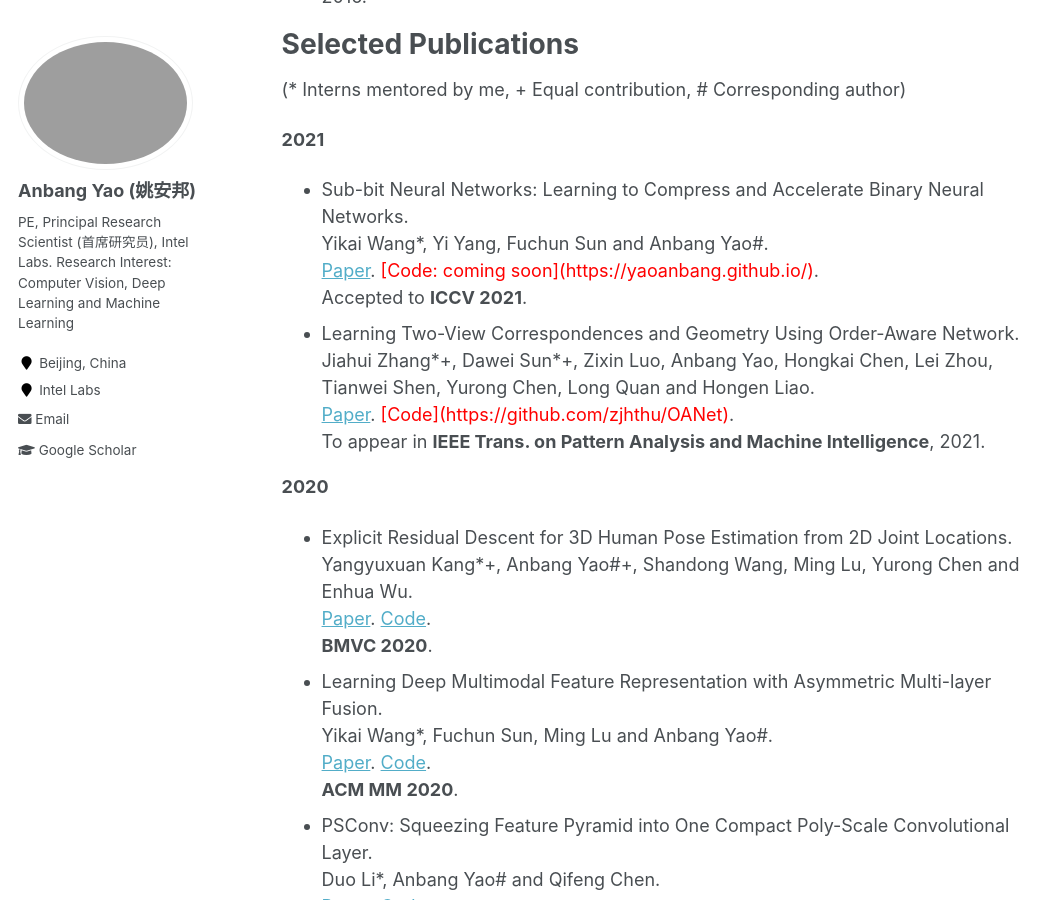
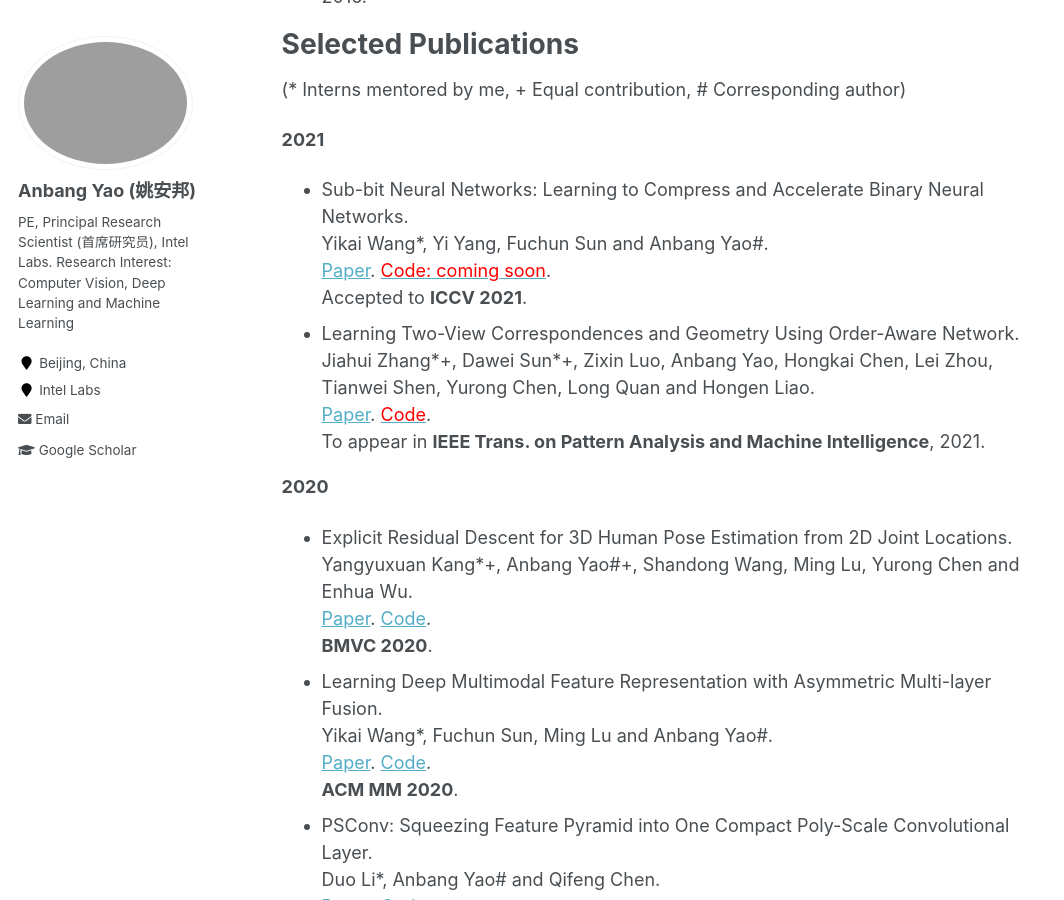
Before and after one commit to YaoAnbang/YaoAnbang.github.io, a Jekyll site: the page built from _pages/about.md, in a window 1280 px wide and 900 px high, scrolled down 1451 px. Shown: the whole window, without its empty margins (0-1064 px from the left). Built offline with Jekyll 4.4.1, drawn with Linux system fonts in a browser that asks for light colours.

Commit message:
Update about.md

```diff
--- a/_pages/about.md
+++ b/_pages/about.md
@@ -43,8 +43,8 @@ Selected Publications
 (\* Interns mentored by me, \+ Equal contribution, \# Corresponding author)
 
 **2021**
-+ Sub-bit Neural Networks: Learning to Compress and Accelerate Binary Neural Networks.<br> Yikai Wang\*, Yi Yang, Fuchun Sun and Anbang Yao\#.<br> [Paper](https://yaoanbang.github.io/). <font color="red">[Code: coming soon](https://yaoanbang.github.io/)</font>.<br> Accepted to **ICCV 2021**.
-+ Learning Two-View Correspondences and Geometry Using Order-Aware Network.<br> Jiahui Zhang\*\+, Dawei Sun\*\+, Zixin Luo, Anbang Yao, Hongkai Chen, Lei Zhou, Tianwei Shen, Yurong Chen, Long Quan and Hongen Liao.<br> [Paper](https://yaoanbang.github.io/). <font color="red">[Code](https://github.com/zjhthu/OANet)</font>.<br> To appear in **IEEE Trans. on Pattern Analysis and Machine Intelligence**, 2021.
++ Sub-bit Neural Networks: Learning to Compress and Accelerate Binary Neural Networks.<br> Yikai Wang\*, Yi Yang, Fuchun Sun and Anbang Yao\#.<br> [Paper](https://yaoanbang.github.io/). [<font color="red">Code: coming soon</font>](https://yaoanbang.github.io/).<br> Accepted to **ICCV 2021**.
++ Learning Two-View Correspondences and Geometry Using Order-Aware Network.<br> Jiahui Zhang\*\+, Dawei Sun\*\+, Zixin Luo, Anbang Yao, Hongkai Chen, Lei Zhou, Tianwei Shen, Yurong Chen, Long Quan and Hongen Liao.<br> [Paper](https://yaoanbang.github.io/). [<font color="red">Code</font>](https://github.com/zjhthu/OANet).<br> To appear in **IEEE Trans. on Pattern Analysis and Machine Intelligence**, 2021.
 
 **2020**
 
```
